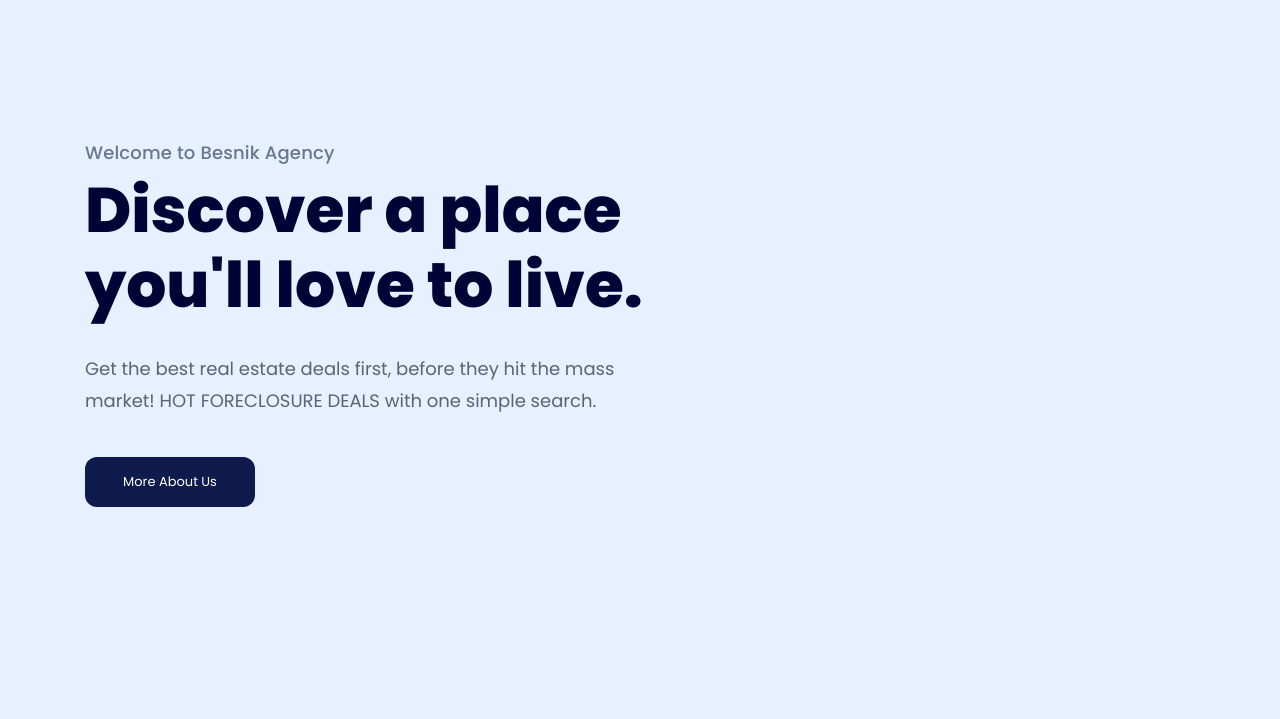
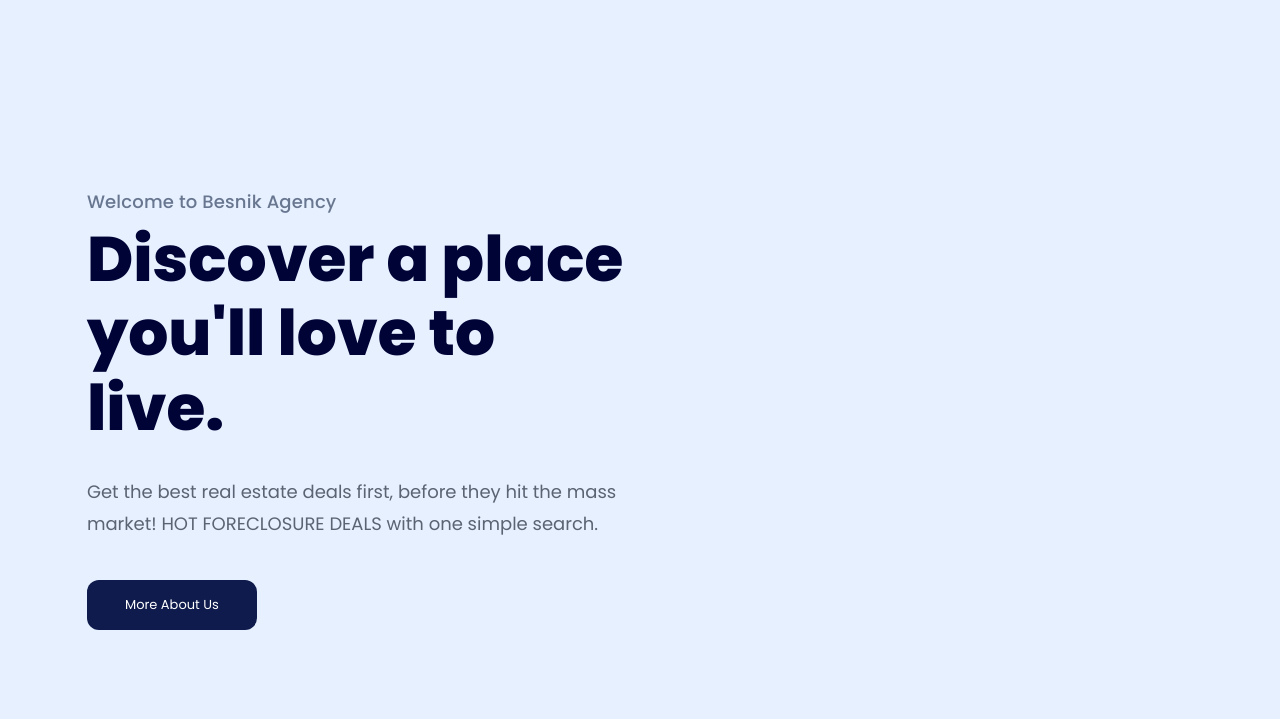
Before and after one commit to maitatduy/real-estate, a plain HTML site: page index.html in a window 1280 px wide. Shown: the part 81-800 px from the top of the page. Drawn offline with Linux system fonts and the light colour scheme.

Commit message:
style: center align hero content

```diff
--- a/assets/css/style.css
+++ b/assets/css/style.css
@@ -68,6 +68,9 @@ a {
   background-color: #e6f0ff;
   position: relative;
   height: 100vh;
+  display: flex;
+  flex-direction: column;
+  justify-content: center;
 }
 
 .navbar {
@@ -103,15 +106,11 @@ a {
   padding: 1.3rem 2.2rem;
 }
 
-.hero {
-  padding-top: 13rem;
-}
-
-.hero .info {
+.hero-wrap .info {
   width: 50.36%;
 }
 
-.hero .sub-title {
+.hero-wrap .sub-title {
   font-size: 1.8rem;
   font-weight: 500;
   line-height: 1.5;
@@ -119,7 +118,7 @@ a {
   color: #687690;
 }
 
-.hero .title {
+.hero-wrap .title {
   font-size: 6.3rem;
   font-weight: bold;
   line-height: 1.19;
@@ -127,7 +126,7 @@ a {
   margin-top: 0.7rem;
 }
 
-.hero .desc {
+.hero-wrap .desc {
   font-size: 1.8rem;
   font-weight: 400;
   line-height: 1.78;
@@ -135,7 +134,7 @@ a {
   color: #5a6473;
 }
 
-.hero .btn {
+.hero-wrap .btn {
   padding: 1.5rem 3.8rem;
   font-size: 1.3rem;
   font-weight: 400;
@@ -145,7 +144,7 @@ a {
   min-width: 17rem;
 }
 
-.hero .hero-image {
+.hero-wrap .hero-image {
   position: absolute;
   right: calc((100vw - 1110px) / 2 - 100px);
   bottom: 0;
--- a/index.html
+++ b/index.html
@@ -52,7 +52,6 @@
       <!-- Hero -->
       <div class="hero-wrap">
         <div class="container">
-          <div class="hero">
           <div class="info">
             <p class="sub-title">Welcome to Besnik Agency</p>
             <h1 class="title">Discover a place you'll love to live.</h1>
@@ -67,7 +66,6 @@
             class="hero-image"
             alt="Discover a place you'll love to live."
           />
-          </div>
         </div>
       </div>
       <!-- End Hero -->
```
Lines whose indentation alone changed are shown as unchanged.
